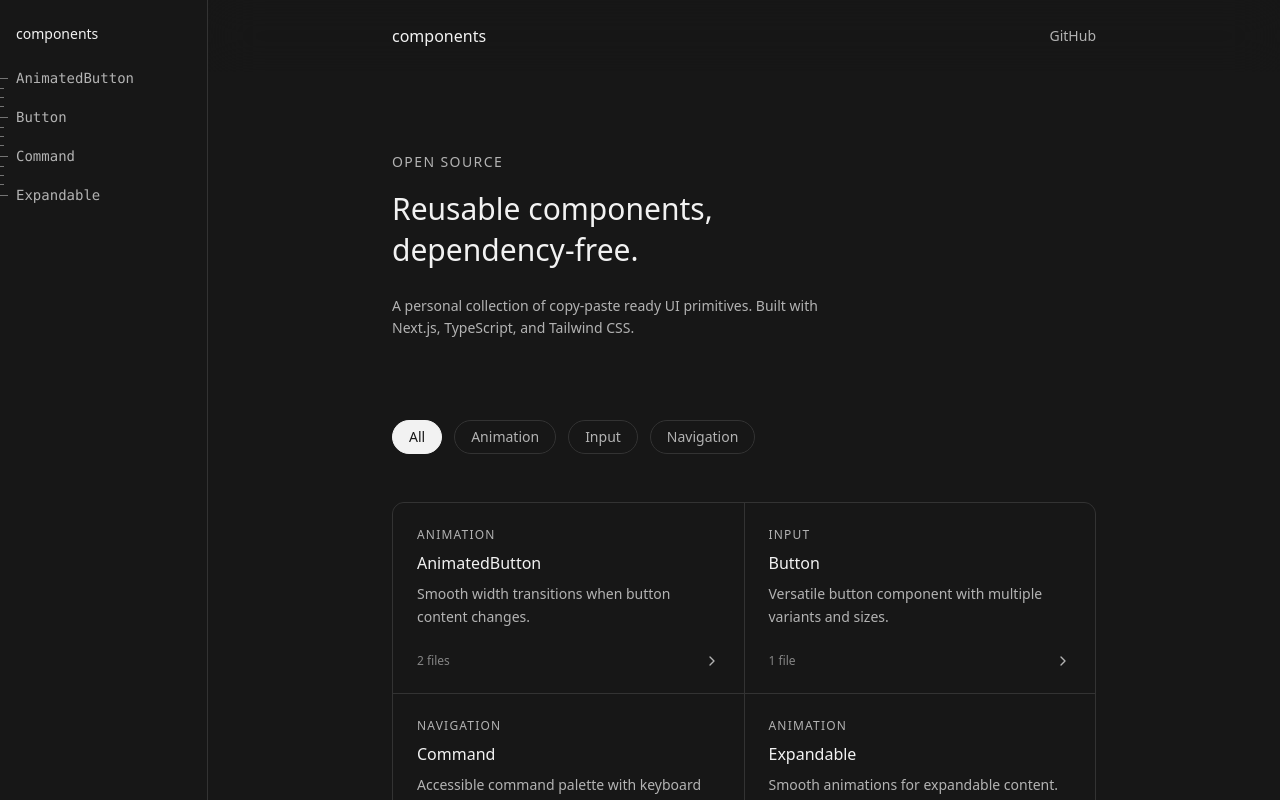
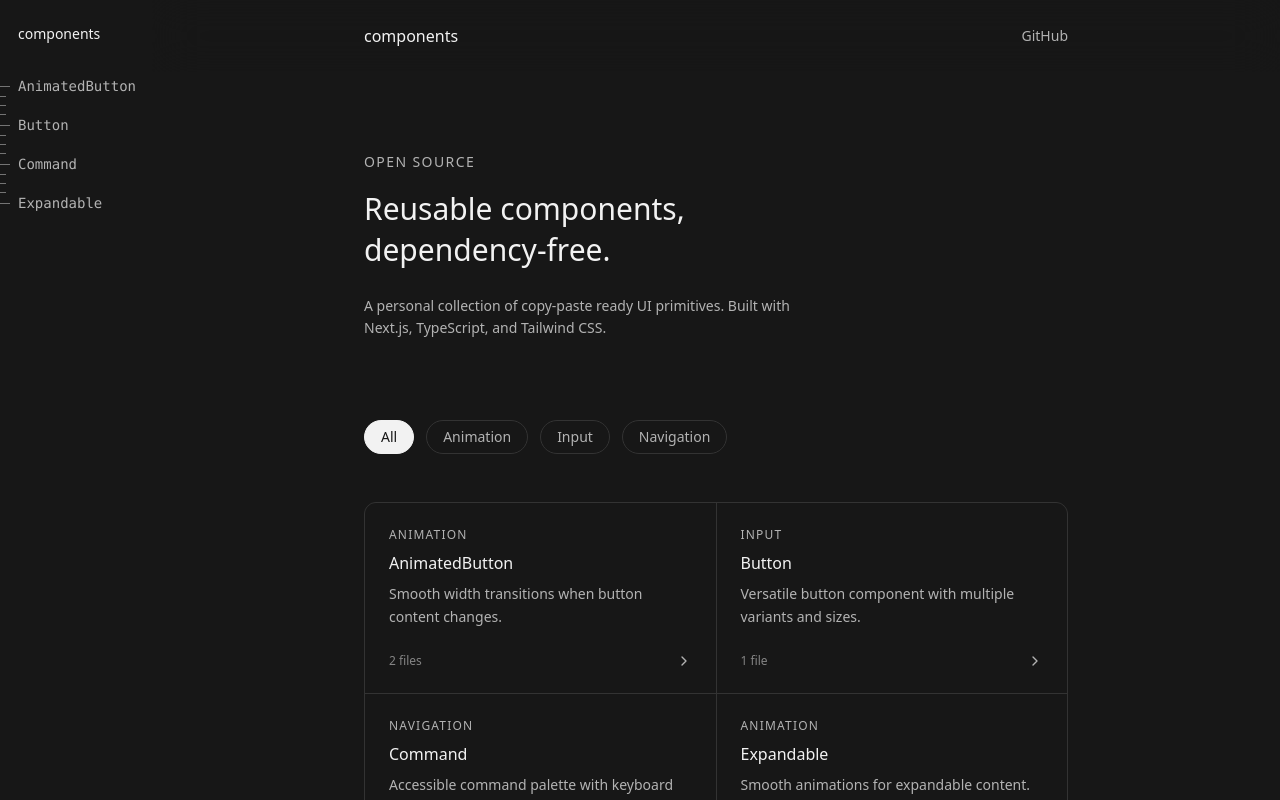
Before and after one commit to mazhugasergei/components, a Next.js app: page / in a window 1280 px wide. Built offline with nearby package versions, Linux system fonts and the light colour scheme.

Commit message:
refactor: adjust sidebar layout and styling
- Change grid column from fixed 13rem to auto for better responsiveness
- Add gap spacing to aside component
- Adjust logo link margin and separator/divider widths

```diff
--- a/src/app/layout.tsx
+++ b/src/app/layout.tsx
@@ -25,7 +25,7 @@ export default function RootLayout({ children }: { children: React.ReactNode })
 		<html lang="en" suppressHydrationWarning>
 			<body>
 				<ThemeProvider attribute="class" defaultTheme="dark" enableSystem disableTransitionOnChange>
-					<div className="h-100dvh grid-cols-[13rem_1fr] lg:grid">
+					<div className="h-100dvh grid-cols-[auto_1fr] lg:grid">
 						<Aside className="overflow-hidden max-lg:hidden" />
 						<div className="flex min-w-0 flex-col overflow-hidden">{children}</div>
 					</div>
--- a/src/components/aside.tsx
+++ b/src/components/aside.tsx
@@ -18,11 +18,11 @@ export function Aside({ className, ...props }: React.ComponentProps<"aside">) {
 	const pathname = usePathname()
 
 	return (
-		<aside className={cn("flex flex-col border-r", className)} {...props}>
+		<aside className={cn("flex flex-col gap-2", className)} {...props}>
 			<LogoLink
 				className={buttonVariants({
 					variant: "transparent",
-					className: "text-foreground! my-4 self-start",
+					className: "text-foreground! my-4 self-start ml-0.5",
 				})}
 			>
 				Components
@@ -44,7 +44,7 @@ export function Aside({ className, ...props }: React.ComponentProps<"aside">) {
 												className: cn("pointer-events-none h-0.25! py-0! pl-0", !!i && "mt-2"),
 											})}
 										>
-											<span className="block h-0.25 w-1 bg-white/40" />
+											<span className="block h-0.25 w-1.5 bg-white/40" />
 										</div>
 									))}
 
@@ -58,7 +58,7 @@ export function Aside({ className, ...props }: React.ComponentProps<"aside">) {
 										),
 									})}
 								>
-									<span className={cn("block h-0.25", isActive ? "w-3 bg-white" : "w-2 bg-white/40")} />
+									<span className={cn("block h-0.25", isActive ? "w-3.5 bg-white" : "w-2.5 bg-white/40")} />
 									{link.label}
 								</Link>
 							</li>
```
